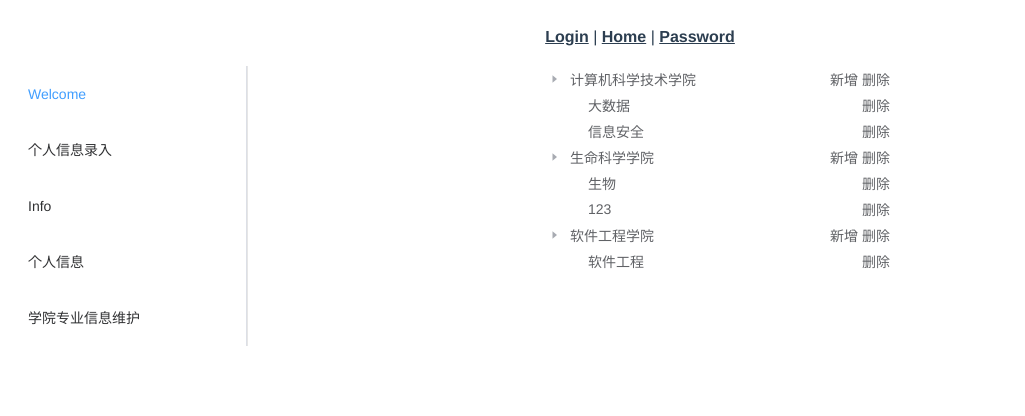
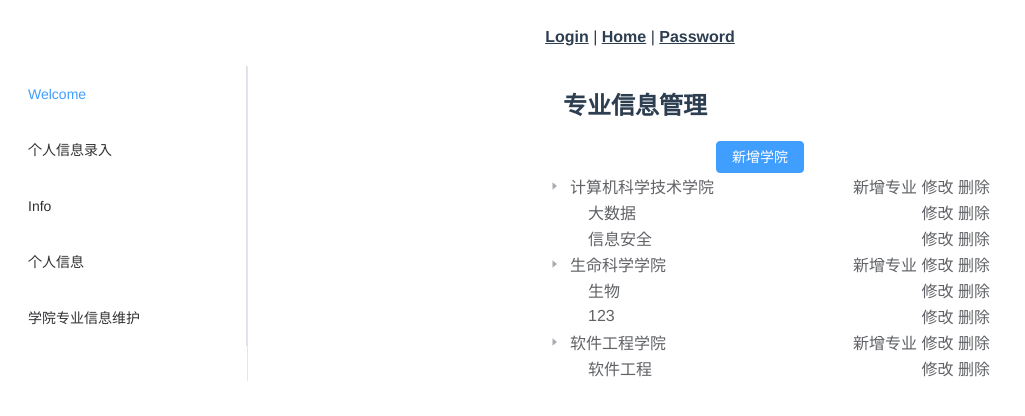
Before and after one commit to JoshYxy/SoftwareEnginnering2022, a Vue app in the folder front_end/: page /home/collegeinfo in a window 1280 px wide. Shown: the top 416 px of the page, without its empty margins (0-1025 px from the left). Built offline with nearby package versions, Linux system fonts and the light colour scheme; sample sign-in values are in the browser's storage.

Commit message:
UPDATE:专业信息维护页v0.2

```diff
--- a/front_end/src/components/AdminControl.vue
+++ b/front_end/src/components/AdminControl.vue
@@ -103,7 +103,7 @@ export default {
           ]
         },
         {
-          id: 2,
+          id: 1,
           name: '生命科学学院',
           major: [
               {id: 1, name: '生物'},
@@ -111,7 +111,7 @@ export default {
           ]
         },
         {
-          id: 3,
+          id: 1,
           name: '软件工程学院',
           major: [
               {id: 1, name: '软件工程'},
--- a/front_end/src/components/MajorMaintenance.vue
+++ b/front_end/src/components/MajorMaintenance.vue
@@ -1,8 +1,10 @@
 <template>
   <div >
+    <h2 style="margin-right:250px">专业信息管理</h2>
+    <el-button type='primary' @click="appendCollege()"> 新增学院 </el-button>
     <el-tree
       :data="this.collegeData"
-      node-key="id"
+
       default-expand-all
       :props="this.defaultProps"
       :expand-on-click-node="false"
@@ -12,8 +14,10 @@
         <span class="custom-tree-node">
           <span>{{ data.name }}</span>
           <span>
-            <a v-if="data.major" @click="append(data)"> 新增 </a>
-            <a @click="remove(node, data)"> 删除 </a>
+            <a v-if="data.major" @click="append(data)"> 新增专业 </a>
+
+            <a @click="openAlter(data)"> 修改 </a>
+            <a @click="openRemove(node, data)"> 删除 </a>
           </span>
         </span>
       </template>
@@ -22,13 +26,14 @@
 </template>
 
 <script>
-
+import { ElMessage, ElMessageBox } from 'element-plus'
 // import axios from 'axios'
 export default {
   name: 'MajorMaintenance',
   data() {
     return {
       id: 100,
+      visible: false,
       defaultProps: {
         children: 'major',
         label: 'name',
@@ -61,23 +66,82 @@ export default {
     }
   },
   methods: {
+    appendCollege() {
+      const data = {id: this.id++, name: '新的学院', major:[]}
+      this.collegeData.push(data)
+      this.openAlter(data)
+    },
     append(data) {
       const newChild = { id: this.id++, name: '新的专业'}
       if (!data.major) {
         data.major = []
       }
       data.major.push(newChild)
-      console.log(this.collegeData)
+      this.openAlter(newChild)
       this.collegeData = [...this.collegeData]//更新数据，刷新页面
     },
-
+    alter(data, name) {
+      data.name=name;
+      //TODO:axios
+      this.collegeData = [...this.collegeData]
+    },
     remove(node, data) {
+      //TODO:axios
       const parent = node.parent
-      const children = parent.data.children || parent.data
-      const index = children.indexOf((d) => d.id === data.id)
+      console.log(parent)
+      const children = parent.data.major || parent.data
+      const index = children.findIndex((d) => d.id === data.id)
       children.splice(index, 1)
       this.collegeData = [...this.collegeData]
+      },
+    openRemove(node, data) {
+      ElMessageBox.confirm(
+        '是否删除 ' + data.name + (data.major?"":"专业"),
+        'Warning',
+        {
+          confirmButtonText: '确认',
+          cancelButtonText: '取消',
+          type: 'warning',
+        }
+      )
+        .then(() => {
+          this.remove(node, data)
+          ElMessage({
+            type: 'success',
+            message: '删除成功',
+          })
+        })
+        .catch(() => {
+          ElMessage({
+            type: 'info',
+            message: '删除取消',
+          })
+        })
+    },
+    openAlter(data) {
+      const alertMessage='请输入新的'+(data.major?'学院':'专业')+'名称'
+      ElMessageBox.prompt(alertMessage, '修改', {
+        confirmButtonText: '确认',
+        cancelButtonText: '取消',
+        // inputPattern:
+        //   /[\w!#$%&'*+/=?^_`{|}~-]+(?:\.[\w!#$%&'*+/=?^_`{|}~-]+)*@(?:[\w](?:[\w-]*[\w])?\.)+[\w](?:[\w-]*[\w])?/,
+        // inputErrorMessage: 'Invalid Email',
+      })
+        .then(({ value }) => {
+          this.alter(data, value),
+          ElMessage({
+            type: 'success',
+            message: `修改成功`,
+          })
+        })
+        .catch(() => {
+          ElMessage({
+            type: 'info',
+            message: '修改取消',
+          })
+        })
     }
+
   }
 }
 
@@ -85,8 +149,9 @@ export default {
 
 <style>
 .el-tree-container{
-  width:500px;
+  width:600px;
   margin-left: 150px;
+
 }
 .el-tree-node__expand-icon{
   width:300px;
@@ -109,5 +174,6 @@ export default {
   justify-content: space-between;
   font-size: 14px;
   padding-right: 8px;
+  font-size: 16px;
 }
 </style>
```
Also changed, not shown: 1 other file (tests, documents, lock files or other folders).
